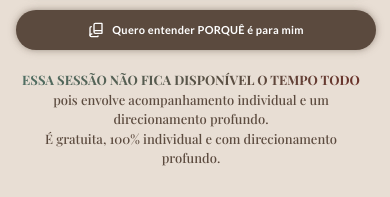
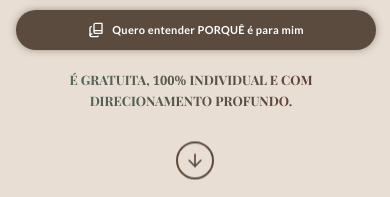
Before and after one commit to ManelPechim/julaine-site-project, a React (Vite) app: page / in a window 390 px wide. Shown: the part 624-821 px from the top of the page. Built offline with nearby package versions, Linux system fonts and the light colour scheme.

Commit message:
fix/add: responsividade das telas Large dos cards dos livros (`Book.tsx`) / substituição do texto: `Essa sessão não fica disponível...` para `É gratuita, 100% individual e com direcionamento profundo` nas três telas da `Hero.tx`.

```diff
--- a/src/layouts/sd-sections/Book.tsx
+++ b/src/layouts/sd-sections/Book.tsx
@@ -30,7 +30,7 @@ export default function Book() {
   ];
 
   return (
-    <main className="flex flex-col gap-20 items-center py-8 px-6 min-h-[75vh] md:min-h-[75vh] lg:min-h-[70vh] reveal sd-gradient shadow-xl overflow-">
+    <main className="flex flex-col gap-20 items-center py-8 px-6 min-h-[75vh] md:min-h-[75vh] lg:min-h-[86vh] reveal sd-gradient shadow-xl overflow-">
       {/* Decorative circles (subtle, behind content) */}
       <span className="pointer-events-none absolute left-1/2 top-1/2 h-[500px] w-[500px] -translate-x-1/2 -translate-y-1/2 rounded-full border border-white/10 z-10" />
       <span className="pointer-events-none absolute left-1/2 top-1/2 h-[700px] w-[700px] -translate-x-1/2 -translate-y-1/2 rounded-full border border-white/10 z-10" />
@@ -63,10 +63,10 @@ export default function Book() {
       <main className="flex py-12">
         {books.map(({ img, name }, index) => (
           <section key={index}
-            className="flex justify-center items-center w-full p-1 lg:p-2 h-23 md:h-40 lg:h-50 rounded-2xl"
+            className="flex justify-center items-center w-full p-1 lg:p-2 h-23 md:h-40 lg:h-80 rounded-2xl"
           >
             <aside className="flex flex-col min-h-full lg:gap-5 p-5 md:p-5 relative z-20 max-w-[1120px] border-2 border-[#C8A96A] bg-white/2 text-[#2b3b33] rounded-2xl shadow-2xl backdrop-blur-xs">
-              <div className="flex flex-col items-center justify-center gap-2 w-[16vh] h-[22vh] md:w-full md:h-full lg:w-[52vh]">
+              <div className="flex flex-col items-center justify-center gap-2 w-[16vh] h-[22vh] md:w-full md:h-full lg:h-[50vh] lg:w-[52vh]">
                 <h2 className="flex gap-22 sd-title-font text-xs md:text-2xl text-white">
                   {name}
                 </h2>
--- a/src/layouts/sd-sections/HeroLarge.tsx
+++ b/src/layouts/sd-sections/HeroLarge.tsx
@@ -51,15 +51,10 @@ export default function HeroLarge() {
           <div className="flex flex-wrap items-center gap-1 mt-0">
             <h1 className="flex items-center gap-2 sd-title-font w-full">
               <AlertCircle className="mt-0.5 size-6 text-[#4F6F63]" />
-              <p className="sd-text-gradient font-extrabold underline uppercase whitespace-nowrap text-xl">
-                Essa sessão não fica disponível o tempo todo,
+              <p className="sd-text-gradient font-extrabold underline underline-offset-4 uppercase whitespace-nowrap text-xl">
+                É gratuita, <span className="font-sans font-bold">100%</span> individual e com direcionamento profundo.
               </p>
             </h1>
-            <p className="-mt-2 text-lg">
-              pois envolve acompanhamento individual e um direcionamento profundo.
-              <br />
-              É gratuita, 100% individual e com direcionamento profundo.
-            </p>
           </div>
           {/* stats strip */}
           <div className="mt-0 my-6 pt-4 flex w-full justify-between gap-4 border-t border-[#CBBFAF]/50">
--- a/src/layouts/sd-sections/HeroMedium.tsx
+++ b/src/layouts/sd-sections/HeroMedium.tsx
@@ -49,11 +49,8 @@ export default function HeroMedium() {
             <div className="flex gap-2 sd-title-font w-70">
               <AlertCircle className="mt-0.5 size-6 text-[#4F6F63]" />
               <h2 className="flex text-[13.75px] w-full">
-                <p>
-                  <span className="sd-text-gradient font-extrabold underline uppercase">
-                    Essa sessão não fica disponível o tempo todo
-                  </span>, pois envolve acompanhamento individual e um direcionamento profundo.
-                  É gratuita, 100% individual e com direcionamento profundo.
+                <p className="sd-text-gradient font-extrabold underline underline-offset-4 uppercase">
+                  É gratuita, <span className="font-sans font-bold">100%</span> individual e com direcionamento profundo.
                 </p>
               </h2>
             </div>
--- a/src/layouts/sd-sections/HeroMobile.tsx
+++ b/src/layouts/sd-sections/HeroMobile.tsx
@@ -45,14 +45,8 @@ export default function HeroMobile() {
           </div>
 
           <div className="flex mt-5 flex-wrap justify-center text-center w-[350px] text-[13px] sd-title-font">
-            <p className="sd-text-gradient font-extrabold underline uppercase">
-              Essa sessão não fica disponível o tempo todo
-            </p>
-            <p>
-              pois envolve acompanhamento individual e um direcionamento profundo.
-            </p>
-            <p>
-              É gratuita, 100% individual e com direcionamento profundo.
+            <p className="sd-text-gradient font-extrabold underline underline-offset-4 uppercase">
+              É gratuita, <span className="font-serif">100%</span> individual e com direcionamento profundo.
             </p>
           </div>
         </div>
```
